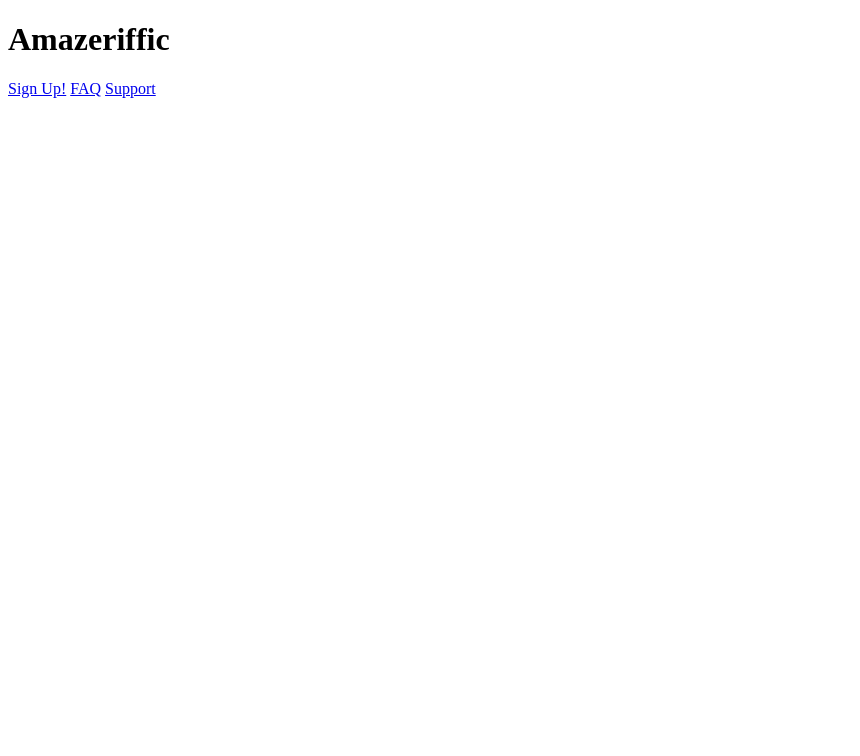
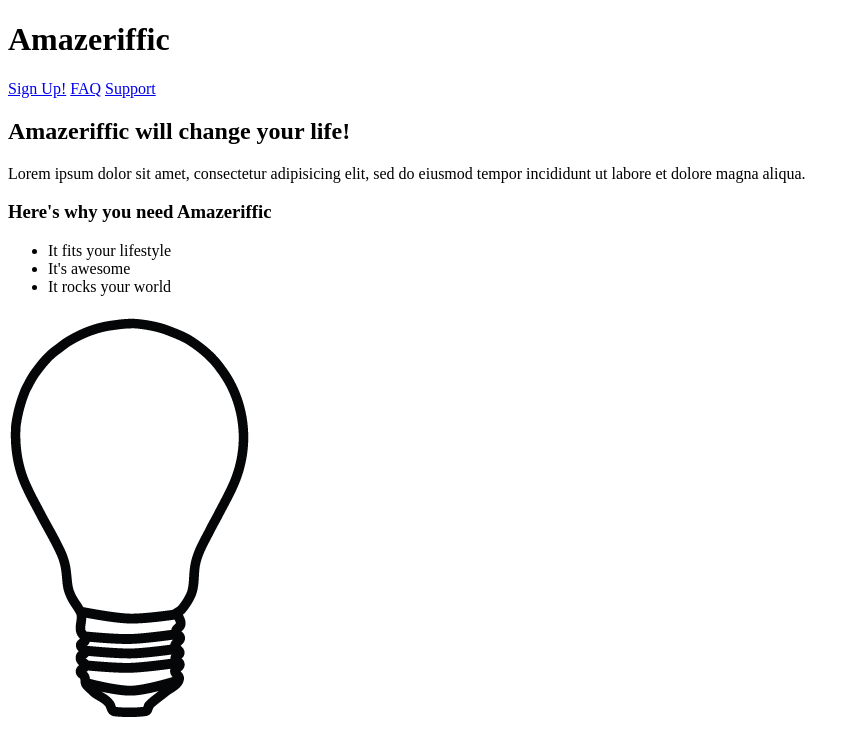
Before and after one commit to BytingBucs2-0/JohnTruong_Amazerific, a plain HTML site: page index.html in a window 1280 px wide. Shown: the whole page, without its empty margins (0-860 px from the left). Drawn offline with Linux system fonts and the light colour scheme.

Commit message:
Add h2 and friends

```diff
--- a/index.html
+++ b/index.html
@@ -15,6 +15,17 @@
 		</header>
 
 		<main>
+			<h2>Amazeriffic will change your life!</h2>
+			<p>Lorem ipsum dolor sit amet, consectetur adipisicing elit, sed do
+				eiusmod tempor incididunt ut labore et dolore magna aliqua.</p>
+			<h3>Here's why you need Amazeriffic</h3>
+			<ul>
+				<li>It fits your lifestyle</li>
+				<li>It's awesome</li>
+				<li>It rocks your world</li>
+			</ul>
+
+			<img src="lightbulb.png" alt="an image of a lightbulb">
 		</main>
 
 		<footer>
```
